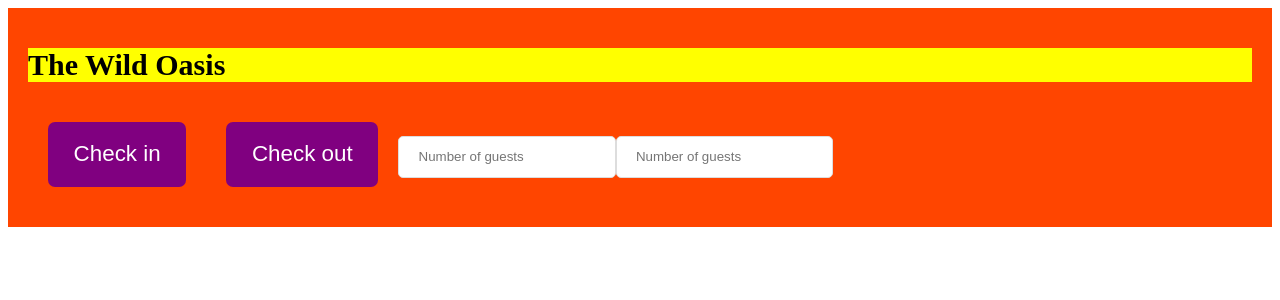
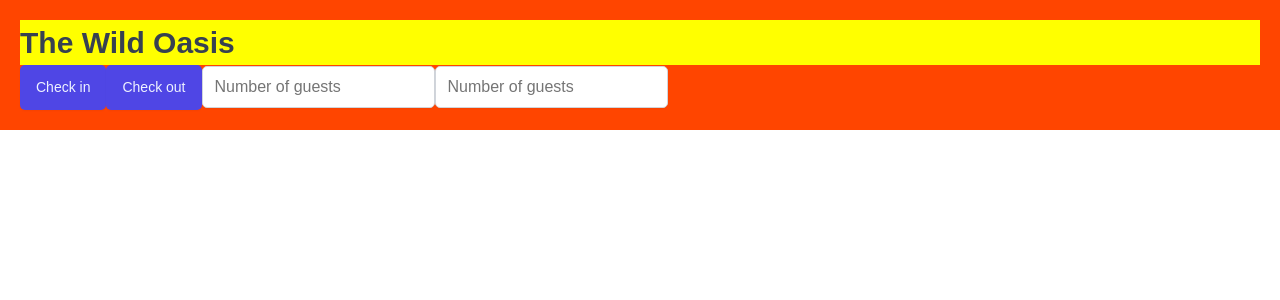
Before and after one commit to burhan1997/The-Wild-Oasis, a React (Vite) app: page / in a window 1280 px wide. Shown: the top 300 px of the page. Built offline with nearby package versions, Linux system fonts and the light colour scheme.

Commit message:
global styles with styled components

```diff
--- a/src/App.jsx
+++ b/src/App.jsx
@@ -1,27 +1,12 @@
 import styled from "styled-components";
+import GlobalStyles from "./styles/GlobalStyles";
+import Button from "./ui/Button";
+import Input from "./ui/Input";
 
 const H1 = styled.h1`
   font-size: 30px;
   font-weight: 600;
   background-color: yellow;
-`;
-
-const Button = styled.button`
-  font-size: 1.4rem;
-  padding: 1.2rem 1.6rem;
-  font-weight: 500;
-  border: none;
-  border-radius: 7px;
-  background-color: purple;
-  color: white;
-  margin: 20px;
-  cursor: pointer;
-`;
-
-const Input = styled.input`
-  border: 1px solid #ddd;
-  border-radius: 5px;
-  padding: 0.8rem 1.2rem;
 `;
 
 const StyledApp = styled.div`
@@ -31,6 +16,8 @@
 
 function App() {
   return (
+    <>
+      <GlobalStyles />
       <StyledApp>
         <H1>The Wild Oasis</H1>
         <Button onClick={() => alert("Check in")}>Check in</Button>
@@ -39,6 +26,7 @@
         <Input type="number" placeholder="Number of guests" />
         <Input type="number" placeholder="Number of guests" />
       </StyledApp>
+    </>
   );
 }
 
--- /dev/null
+++ b/src/styles/GlobalStyles.js
@@ -0,0 +1,187 @@
+import { createGlobalStyle } from "styled-components";
+
+const GlobalStyles = createGlobalStyle`
+:root {
+  /* Indigo */
+  --color-brand-50: #eef2ff;
+  --color-brand-100: #e0e7ff;
+  --color-brand-200: #c7d2fe;
+  --color-brand-500: #6366f1;
+  --color-brand-600: #4f46e5;
+  --color-brand-700: #4338ca;
+  --color-brand-800: #3730a3;
+  --color-brand-900: #312e81;
+
+  /* Grey */
+  --color-grey-0: #fff;
+  --color-grey-50: #f9fafb;
+  --color-grey-100: #f3f4f6;
+  --color-grey-200: #e5e7eb;
+  --color-grey-300: #d1d5db;
+  --color-grey-400: #9ca3af;
+  --color-grey-500: #6b7280;
+  --color-grey-600: #4b5563;
+  --color-grey-700: #374151;
+  --color-grey-800: #1f2937;
+  --color-grey-900: #111827;
+
+  --color-blue-100: #e0f2fe;
+  --color-blue-700: #0369a1;
+  --color-green-100: #dcfce7;
+  --color-green-700: #15803d;
+  --color-yellow-100: #fef9c3;
+  --color-yellow-700: #a16207;
+  --color-silver-100: #e5e7eb;
+  --color-silver-700: #374151;
+  --color-indigo-100: #e0e7ff;
+  --color-indigo-700: #4338ca;
+
+  --color-red-100: #fee2e2;
+  --color-red-700: #b91c1c;
+  --color-red-800: #991b1b;
+
+  --backdrop-color: rgba(255, 255, 255, 0.1);
+
+  --shadow-sm: 0 1px 2px rgba(0, 0, 0, 0.04);
+  --shadow-md: 0px 0.6rem 2.4rem rgba(0, 0, 0, 0.06);
+  --shadow-lg: 0 2.4rem 3.2rem rgba(0, 0, 0, 0.12);
+
+  --border-radius-tiny: 3px;
+  --border-radius-sm: 5px;
+  --border-radius-md: 7px;
+  --border-radius-lg: 9px;
+
+  /* For dark mode */
+  --image-grayscale: 0;
+  --image-opacity: 100%;
+}
+
+*,
+*::before,
+*::after {
+  box-sizing: border-box;
+  padding: 0;
+  margin: 0;
+
+  /* Creating animations for dark mode */
+  transition: background-color 0.3s, border 0.3s;
+}
+
+html {
+  font-size: 62.5%;
+}
+
+body {
+  font-family: "Poppins", sans-serif;
+  color: var(--color-grey-700);
+
+  transition: color 0.3s, background-color 0.3s;
+  min-height: 100vh;
+  line-height: 1.5;
+  font-size: 1.6rem;
+}
+
+input,
+button,
+textarea,
+select {
+  font: inherit;
+  color: inherit;
+}
+
+button {
+  cursor: pointer;
+}
+
+*:disabled {
+  cursor: not-allowed;
+}
+
+select:disabled,
+input:disabled {
+  background-color: var(--color-grey-200);
+  color: var(--color-grey-500);
+}
+
+input:focus,
+button:focus,
+textarea:focus,
+select:focus {
+  outline: 2px solid var(--color-brand-600);
+  outline-offset: -1px;
+}
+
+/* Parent selector, finally 😃 */
+button:has(svg) {
+  line-height: 0;
+}
+
+a {
+  color: inherit;
+  text-decoration: none;
+}
+
+ul {
+  list-style: none;
+}
+
+p,
+h1,
+h2,
+h3,
+h4,
+h5,
+h6 {
+  overflow-wrap: break-word;
+  hyphens: auto;
+}
+
+img {
+  max-width: 100%;
+
+  /* For dark mode */
+  filter: grayscale(var(--image-grayscale)) opacity(var(--image-opacity));
+}
+
+/*
+FOR DARK MODE
+
+--color-grey-0: #18212f;
+--color-grey-50: #111827;
+--color-grey-100: #1f2937;
+--color-grey-200: #374151;
+--color-grey-300: #4b5563;
+--color-grey-400: #6b7280;
+--color-grey-500: #9ca3af;
+--color-grey-600: #d1d5db;
+--color-grey-700: #e5e7eb;
+--color-grey-800: #f3f4f6;
+--color-grey-900: #f9fafb;
+
+--color-blue-100: #075985;
+--color-blue-700: #e0f2fe;
+--color-green-100: #166534;
+--color-green-700: #dcfce7;
+--color-yellow-100: #854d0e;
+--color-yellow-700: #fef9c3;
+--color-silver-100: #374151;
+--color-silver-700: #f3f4f6;
+--color-indigo-100: #3730a3;
+--color-indigo-700: #e0e7ff;
+
+--color-red-100: #fee2e2;
+--color-red-700: #b91c1c;
+--color-red-800: #991b1b;
+
+--backdrop-color: rgba(0, 0, 0, 0.3);
+
+--shadow-sm: 0 1px 2px rgba(0, 0, 0, 0.4);
+--shadow-md: 0px 0.6rem 2.4rem rgba(0, 0, 0, 0.3);
+--shadow-lg: 0 2.4rem 3.2rem rgba(0, 0, 0, 0.4);
+
+--image-grayscale: 10%;
+--image-opacity: 90%;
+*/
+`;
+
+export default GlobalStyles;
--- a/src/ui/Button.jsx
+++ b/src/ui/Button.jsx
@@ -47,3 +47,21 @@
     }
   `,
 };
+
+const Button = styled.button`
+  font-size: 1.4rem;
+  padding: 1.2rem 1.6rem;
+  font-weight: 500;
+  border: none;
+  border-radius: var(--border-radius-sm);
+  background-color: var(--color-brand-600);
+  color: var(--color-brand-50);
+  box-shadow: var(--shadow-sm);
+  cursor: pointer;
+
+  &:hover {
+    background-color: var(--color-brand-700);
+  }
+`;
+
+export default Button;
--- /dev/null
+++ b/src/ui/Input.jsx
@@ -0,0 +1,11 @@
+import styled from "styled-components";
+
+const Input = styled.input`
+  border: 1px solid var(--color-grey-300);
+  background-color: var(--color-grey-0);
+  border-radius: var(--border-radius-sm);
+  padding: 0.8rem 1.2rem;
+  box-shadow: var(--shadow-sm);
+`;
+
+export default Input;
```
Lines whose indentation alone changed are shown as unchanged.
